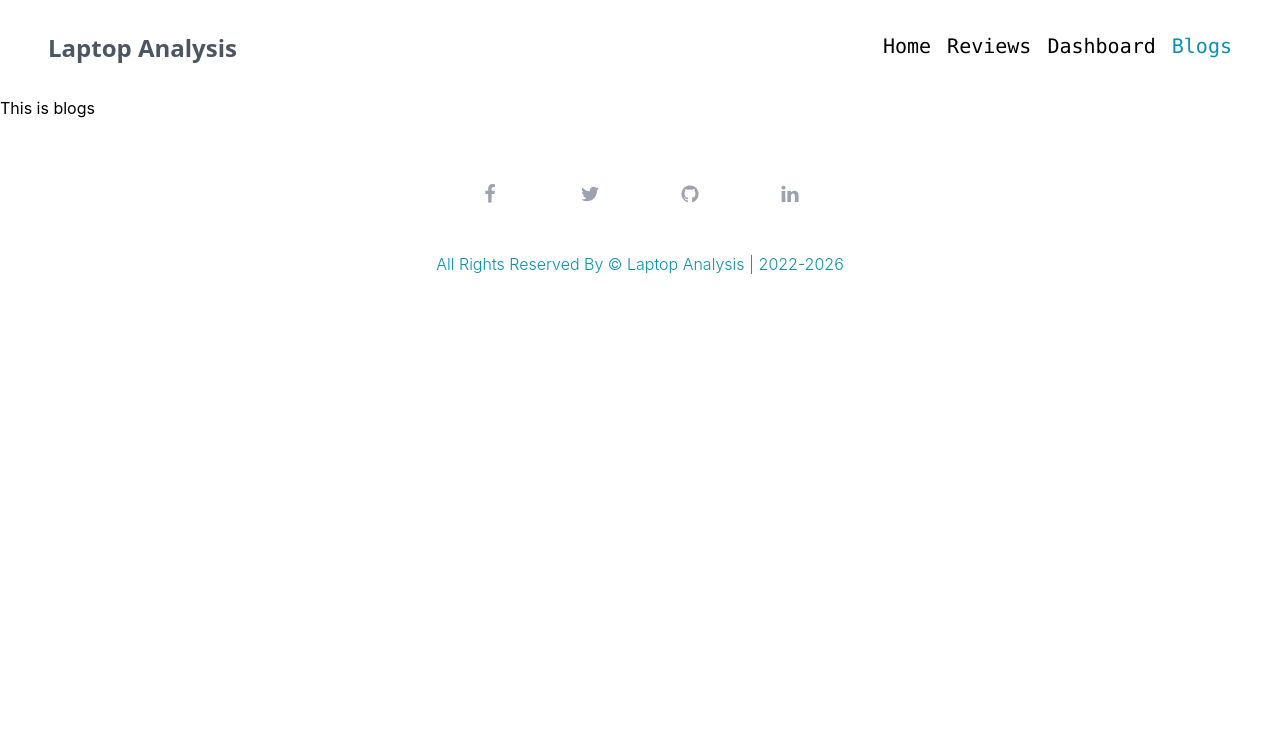
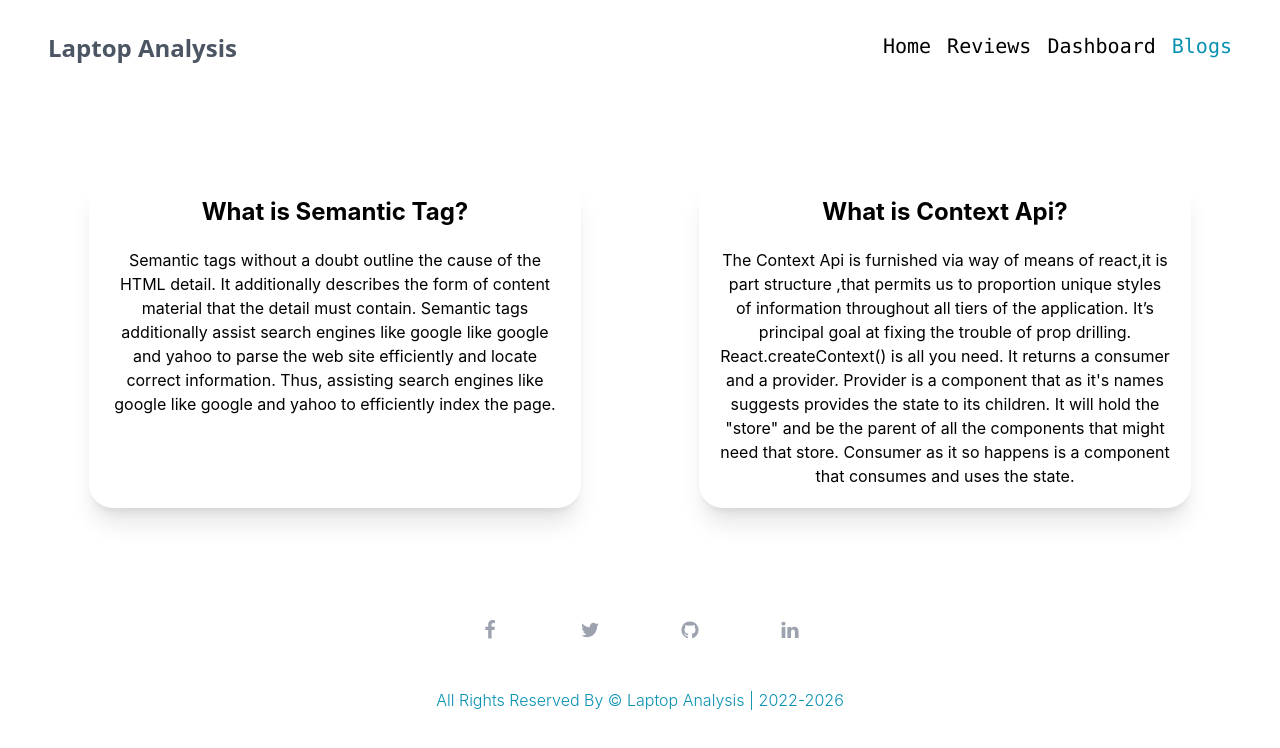
Before and after one commit to sayanpal469/Product-Analysis, a React (Create React App) app: page /blogs in a window 1280 px wide. Shown: the top 748 px of the page. Built offline with nearby package versions, Linux system fonts and the light colour scheme.

Commit message:
blogs added

```diff
--- a/src/App.js
+++ b/src/App.js
@@ -15,6 +15,7 @@ function App() {
 
       <Routes>
         <Route path='/' element={ <Home/> }></Route>
+        <Route path='/home' element={ <Home/> }></Route>
         <Route path='/reviews' element={ <Reviews/> }></Route>
         <Route path='/dashboard' element={ <Dashboard/> }></Route>
         <Route path='/blogs' element={ <Blogs/> }></Route>
--- a/src/components/Blogs/Blogs.js
+++ b/src/components/Blogs/Blogs.js
@@ -2,8 +2,17 @@ import React from 'react';
 
 const Blogs = () => {
     return (
-        <div>
-            <h1>This is blogs</h1>
+        <div className='grid sm:grid-cols-1 md:grid-cols-2 lg:grid-cols-2 px-10 my-20 gap-5'>
+            <div className='w-5/6 text-center shadow-xl p-5 rounded-3xl mx-auto'>
+                <h1 className='text-2xl mb-5 font-bold'>What is Semantic Tag?</h1>
+                <p>Semantic tags without a doubt outline the cause of the HTML detail. It additionally describes the form of content material that the detail must contain. Semantic tags additionally assist search engines like google like google and yahoo to parse the web site efficiently and locate correct information. Thus, assisting search engines like google like google and yahoo to efficiently index the page.</p>
+            </div>
+            <div className='w-5/6 text-center shadow-xl p-5 rounded-3xl mx-auto '>
+                <h1 className='text-2xl mb-5 font-bold'>What is Context Api?</h1>
+                <p>The Context Api is furnished via way of means of react,it is part structure ,that permits us to proportion unique styles of information throughout all tiers of the application. It’s principal goal at fixing the trouble of prop drilling.
+
+                React.createContext() is all you need. It returns a consumer and a provider. Provider is a component that as it's names suggests provides the state to its children. It will hold the "store" and be the parent of all the components that might need that store. Consumer as it so happens is a component that consumes and uses the state.</p>
+            </div>
         </div>
     );
 };
--- a/src/components/Dashboard/Dashboard.js
+++ b/src/components/Dashboard/Dashboard.js
@@ -43,7 +43,7 @@ const Dashboard = () => {
     return (
         <div className='grid sm:grid-cols-1 md:grid-cols-2 lg:grid-cols-2 gap-5 mt-20'>
             <div className='chart-1 px-10 mx-auto'>
-                <h1 className='text-center text-xl mb-6'>Monthly Chart</h1>
+                <h1 className='text-center text-xl mb-6'>MONTH WISE SELL</h1>
             <LineChart width={500} height={500} data={data}>
            <Line dataKey={'sell'}></Line>
            <CartesianGrid stroke="#ccc" strokeDasharray="5 5" />
@@ -55,7 +55,7 @@ const Dashboard = () => {
             </div>
 
             <div className='chart-2 px-10 mx-auto'>
-            <h1 className='text-center text-xl mb-6'>Monthly Chart</h1>
+            <h1 className='text-center text-xl mb-6'>Investment VS Revenue</h1>
 
             <AreaChart width={500}
           height={500}
--- a/src/components/Home/Home.js
+++ b/src/components/Home/Home.js
@@ -2,7 +2,7 @@ import React from 'react';
 import { Link } from 'react-router-dom';
 import HomeReview from '../HomeReview/HomeReview';
 import useReview from '../Hooks/useReview';
-import banner from './img/banner.png'
+import banner from './img/shape-png.png'
 
 const Home = () => {
     const [reviews, setReviews] = useReview(3)
@@ -12,7 +12,7 @@ const Home = () => {
             <div className='py-36 bg-gray-100 h-full grid grid-cols-1 md:grid-cols-2 items-center justify-items-center gap-4 md:justify-items-around content-center'>
                 <div className='order-2 md:order-1'>
                     <div className='p-20'>
-                        <h1 className='text-5xl font-mono font-bold'>Product analytics with <span className='text-orange-400'>pre-built</span> reports and guided setup</h1>
+                        <h1 className='text-5xl font-mono font-bold'>Laptop analytics with <span className='text-orange-400'>pre-built</span> reports and guided setup</h1>
                         <p className='text-2xl mt-4'>Know which changes to make in your app without spending time building reports.</p>
 
                         <button type="button" class="mt-8 text-white bg-blue-700 hover:bg-blue-800 focus:ring-4 focus:outline-none focus:ring-blue-300 font-medium rounded-3xl text-base px-6 py-3.5 text-center dark:bg-blue-600 dark:hover:bg-blue-700 dark:focus:ring-blue-800">TAKE A TOUR</button>
```
Also changed, not shown: src/components/Home/img/shape-png.png (added).
